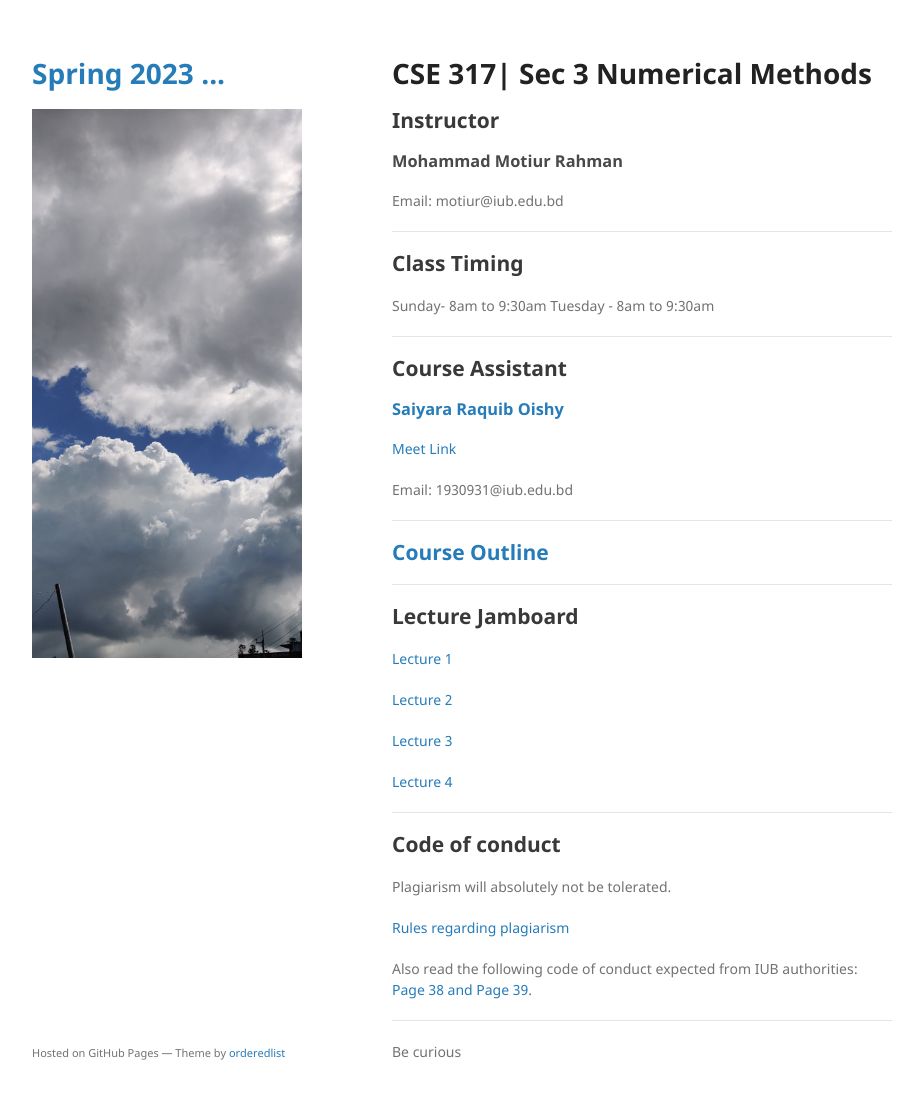
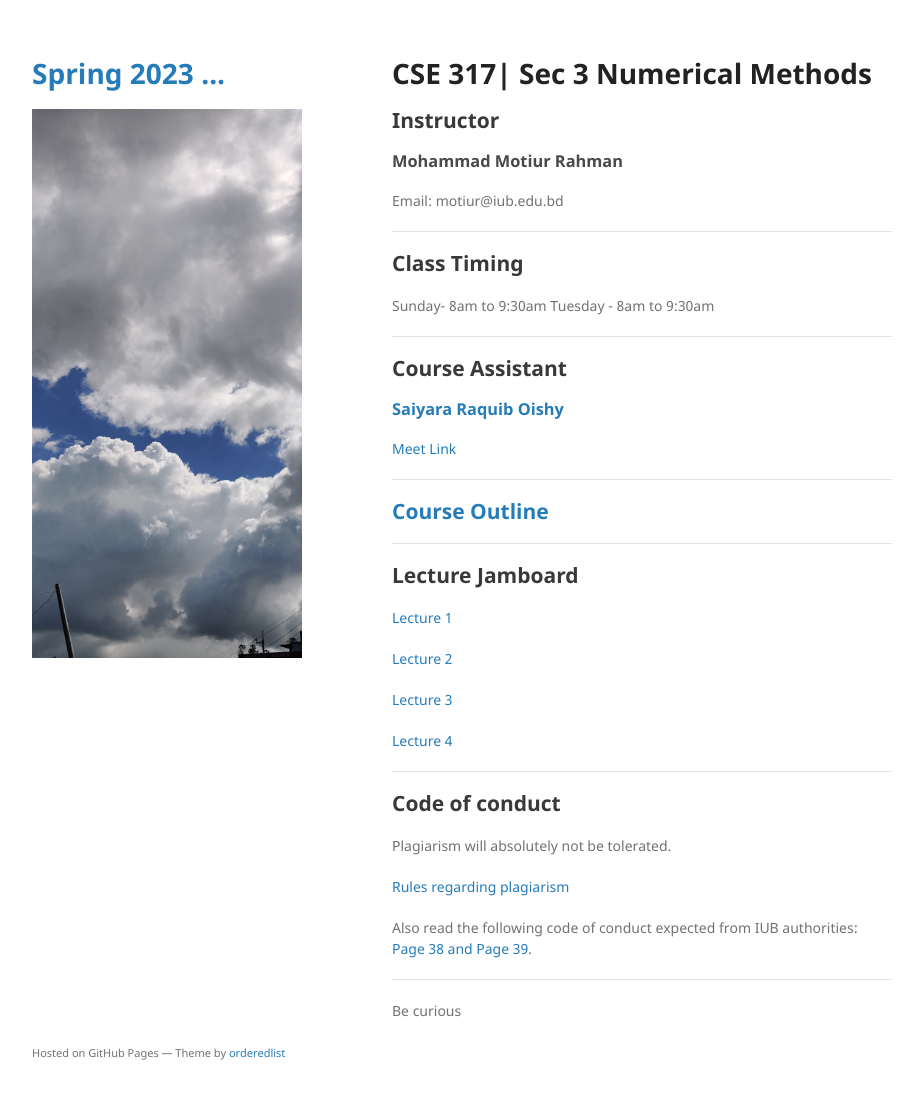
Before and after one commit to mohammadmotiurrahman/mohammadmotiurrahman.github.io, a Jekyll site: the page built from cse317_3/index.md, in a window 1280 px wide and 1132 px high. Shown: the top 1099 px of the window, without its empty margins (178-1101 px from the left). Built offline with Jekyll 4.4.1, drawn with Linux system fonts in a browser that asks for light colours; our own code applies the rules of GitHub Pages for plain Markdown files.

Commit message:
Update index.md

```diff
--- a/cse317_3/index.md
+++ b/cse317_3/index.md
@@ -3,6 +3,7 @@
 ## Instructor
 ### Mohammad Motiur Rahman
 Email: motiur@iub.edu.bd
+
 * * *
 
 ## Class Timing
@@ -10,17 +11,17 @@ Sunday- 8am to 9:30am
 Tuesday - 8am to 9:30am
 
 * * *
+
 ## Course Assistant
 ### [Saiyara Raquib Oishy](mailto:1930931@iub.edu.bd)
-
 [Meet Link](meet.google.com/kmu-chws-ejp)
 
-Email: 1930931@iub.edu.bd
+* * *
 
-* * *
 ## [Course Outline](https://docs.google.com/document/d/1Scq1lBmsORwLaVFL5n65KjSRHszz-B9sPH1fuHYctdI/edit?usp=sharing)
 
 * * *
+
 ## Lecture Jamboard
 
 [Lecture 1](https://jamboard.google.com/d/140Qr5djsPnjIcpb2WE3VWknj64xQP_ZwAsjh5tEFB4E/edit?usp=sharing)
@@ -31,9 +32,10 @@ Email: 1930931@iub.edu.bd
 
 [Lecture 4](https://jamboard.google.com/d/1TyVL6nv3r9wWHIkZrXM2CgImMLZIwqVBIkyKd1uC0Iw/edit?usp=sharing)
 
+* * *
 
-* * *
 ## Code of conduct
+
 Plagiarism will absolutely not be tolerated.
 
 [Rules regarding plagiarism](https://www.plagiarism.org/article/what-is-plagiarism)
```
